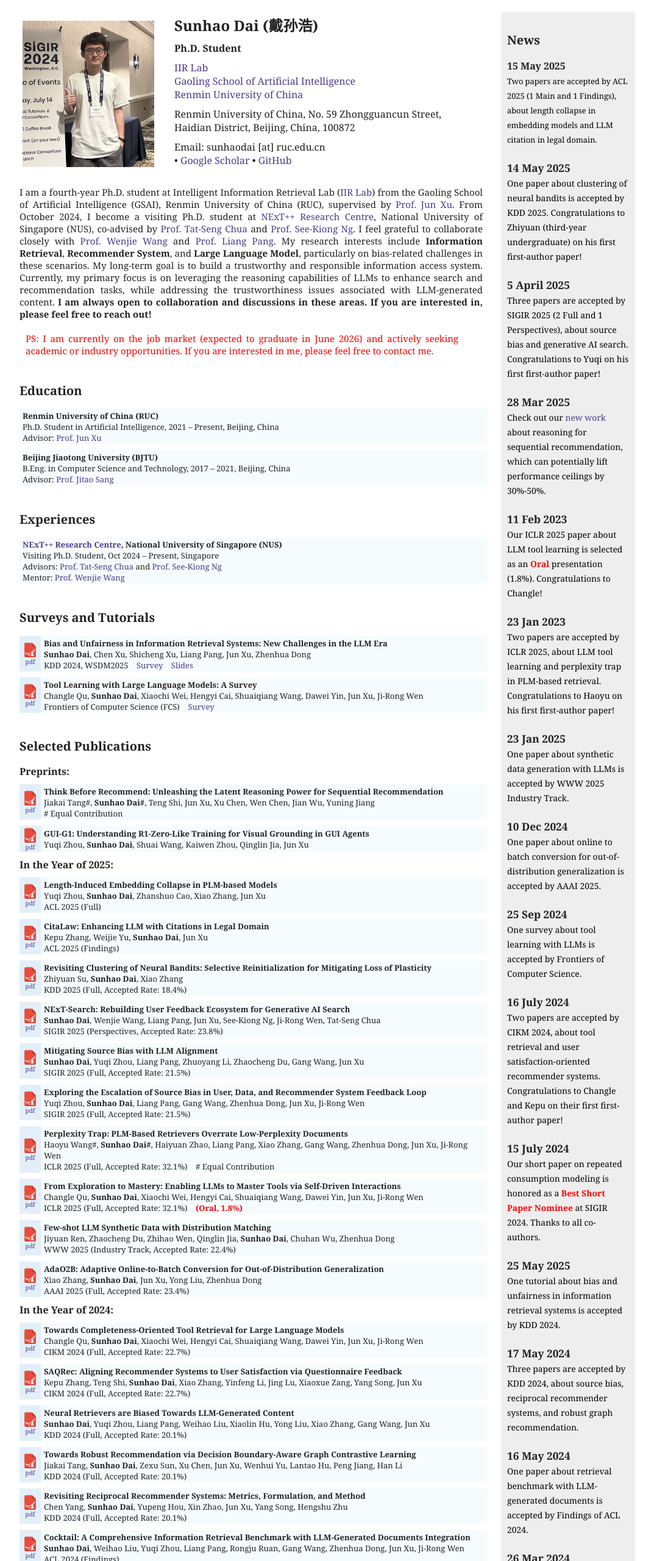
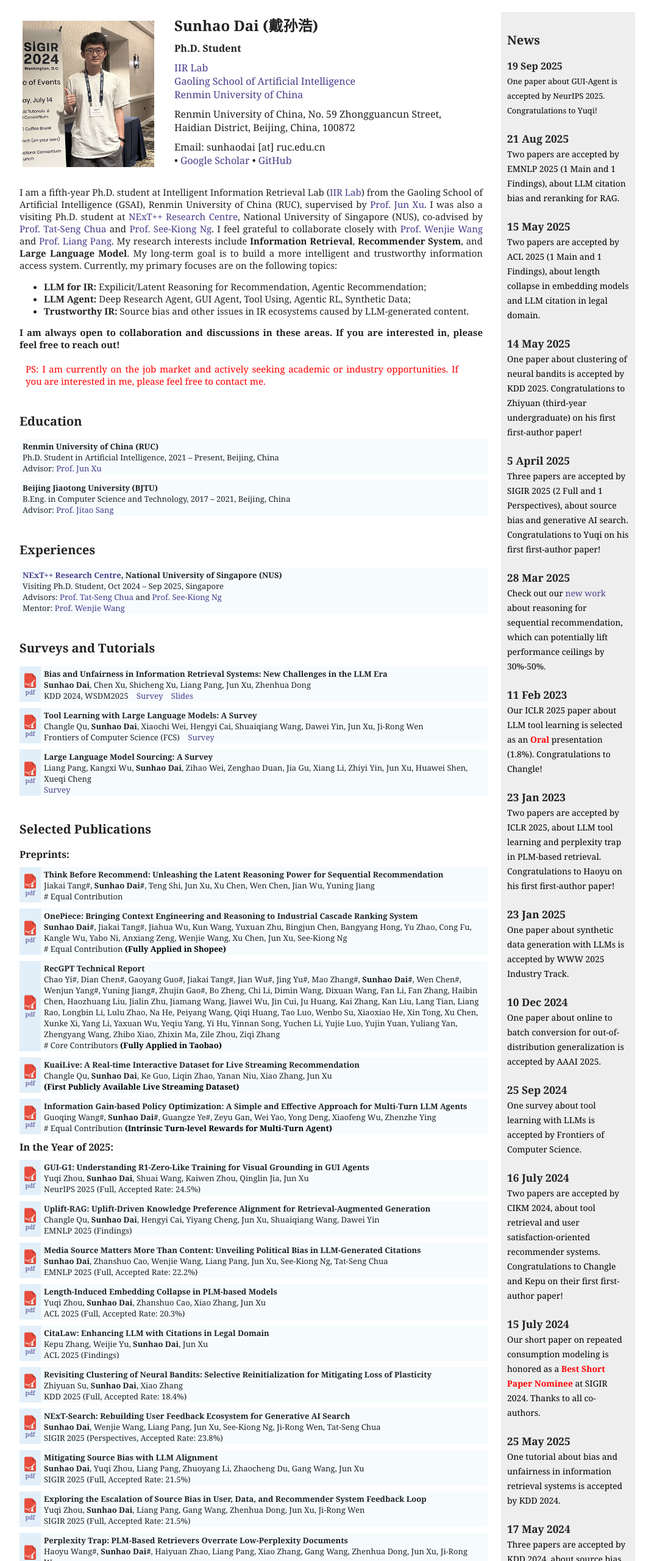
Before and after one commit to KID-22/kid-22.github.io, a plain HTML site: page index.html in a window 1280 px wide. Shown: the top 2560 px of the page at 61% size, without its empty margins (103-1176 px from the left). Drawn offline with Linux system fonts and the light colour scheme.

Commit message:
Update index.html

```diff
--- a/index.html
+++ b/index.html
@@ -27,6 +27,18 @@
 <div id="news">
     <h2>News</h2><br>
     <font size="3px">
+
+    <b>19 Sep 2025</b><br>
+    <span class="easylink">
+    One paper about GUI-Agent is accepted by NeurIPS 2025. Congratulations to Yuqi!
+    </span><br><br>
+    </font>
+
+    <b>21 Aug 2025</b><br>
+    <span class="easylink">
+    Two papers are accepted by EMNLP 2025 (1 Main and 1 Findings), about LLM citation bias and reranking for RAG.
+    </span><br><br>
+    </font>
 
     <b>15 May 2025</b><br>
     <span class="easylink">
@@ -177,18 +189,24 @@
 </tbody></table>
 
 <div style="margin-top:20px; text-align:justify;">
-I am a fourth-year Ph.D. student at Intelligent Information Retrieval Lab (<a href="https://ruc-iir-lab.github.io/", target="_blank">IIR Lab</a>) from the Gaoling School of Artificial Intelligence (GSAI), Renmin University of China (RUC), supervised by <a href="https://gsai.ruc.edu.cn/~junxu" target="_blank">Prof. Jun Xu</a>.
+I am a fifth-year Ph.D. student at Intelligent Information Retrieval Lab (<a href="https://ruc-iir-lab.github.io/", target="_blank">IIR Lab</a>) from the Gaoling School of Artificial Intelligence (GSAI), Renmin University of China (RUC), supervised by <a href="https://gsai.ruc.edu.cn/~junxu" target="_blank">Prof. Jun Xu</a>.
 
-From October 2024, I become a visiting Ph.D. student at <a href="http://www.nextcenter.org/" target="_blank">NExT++ Research Centre</a>,
+I was also a visiting Ph.D. student at <a href="http://www.nextcenter.org/" target="_blank">NExT++ Research Centre</a>,
 National University of Singapore (NUS), co-advised by <a href="https://www.chuatatseng.com/" target="_blank">Prof. Tat-Seng Chua</a> and <a href="https://www.comp.nus.edu.sg/~ngsk/" target="_blank">Prof. See-Kiong Ng</a>.
 I feel grateful to collaborate closely with <a href="https://wenjiewwj.github.io/" target="_blank">Prof. Wenjie Wang</a> and <a href="https://pl8787.github.io/" target="_blank">Prof. Liang Pang</a>.
 
-My research interests include <b>Information Retrieval</b>, <b>Recommender System</b>, and <b>Large Language Model</b>, particularly on bias-related challenges in these scenarios. My long-term goal is to build a trustworthy and responsible information access system. Currently, my primary focus is on leveraging the reasoning capabilities of LLMs to enhance search and recommendation tasks, while addressing the trustworthiness issues associated with LLM-generated content. <b>I am always open to collaboration and discussions in these areas. If you are interested in, please feel free to reach out!</b>
+My research interests include <b>Information Retrieval</b>, <b>Recommender System</b>, and <b>Large Language Model</b>. My long-term goal is to build a more intelligent and trustworthy information access system. Currently, my primary focuses are on the following topics:
+<ul>
+  <li><b>LLM for IR:</b> Expilicit/Latent Reasoning for Recommendation, Agentic Recommendation;</li>
+  <li><b>LLM Agent:</b> Deep Research Agent, GUI Agent, Tool Using, Agentic RL, Synthetic Data;</li>
+  <li><b>Trustworthy IR:</b> Source bias and other issues in IR ecosystems caused by LLM-generated content. </li>
+</ul>
+<b>I am always open to collaboration and discussions in these areas. If you are interested in, please feel free to reach out!</b>
 </div>
 <!-- =======================================================================!-->
 
 <div style="margin-top:20px; text-align:justify;">
-    <p><font color='red'>PS: I am currently on the job market (expected to graduate in June 2026) and actively seeking academic or industry opportunities. If you are interested in me, please feel free to contact me.</font></p>
+    <p><font color='red'>PS: I am currently on the job market and actively seeking academic or industry opportunities. If you are interested in me, please feel free to contact me.</font></p>
 </div>
 
 
@@ -238,7 +256,7 @@
       <td>
         <span class="title"><a href="http://www.nextcenter.org/" target="_blank">NExT++ Research Centre</a>,
         National University of Singapore (NUS)</span> <br>
-        Visiting&nbsp;Ph.D.&nbsp;Student, Oct&nbsp;2024&nbsp;–&nbsp;Present, Singapore <br>
+        Visiting&nbsp;Ph.D.&nbsp;Student, Oct&nbsp;2024&nbsp;–&nbsp;Sep&nbsp;2025, Singapore <br>
         Advisors: <a href="https://www.chuatatseng.com/" target="_blank">Prof.&nbsp;Tat-Seng&nbsp;Chua</a> and
                   <a href="https://www.comp.nus.edu.sg/~ngsk/" target="_blank">Prof.&nbsp;See-Kiong&nbsp;Ng</a> <br>
         Mentor: <a href="https://wenjiewwj.github.io/" target="_blank">Prof.&nbsp;Wenjie&nbsp;Wang</a>
@@ -273,6 +291,14 @@
 </tr></tbody></table>
 
 
+<table><tbody><tr>
+  <td class="left"><a href="https://link.springer.com/article/10.1007/s11704-024-40678-2" target="_blank"><img src="./images/pdf.png" width="25" height="25"><br>pdf</a></td>
+  <td>
+    <span class="title">Large Language Model Sourcing: A Survey</span>
+    <br>Liang Pang, Kangxi Wu, <b>Sunhao Dai</b>, Zihao Wei, Zenghao Duan, Jia Gu, Xiang Li, Zhiyi Yin, Jun Xu, Huawei Shen, Xueqi Cheng
+    <br> <a href="https://arxiv.org/pdf/2510.10161" target="_blank">Survey</a>
+  </td>
+</tr></tbody></table>
 
 <!-- =======================================================================!-->
 
@@ -296,14 +322,52 @@
   </td>
 </tr></tbody></table>
 
-<!-- <table><tbody><tr>
-  <td class="left"><a href="https://arxiv.org/abs/2503.03743" target="_blank"><img src="./images/pdf.png" width="25" height="25"><br>pdf</a>
-</td>
+<table><tbody><tr>
+  <td class="left"><a href="https://arxiv.org/abs/2509.18091" target="_blank"><img src="./images/pdf.png" width="25" height="25"><br>pdf</a></td>
   <td>
-    <span class="title">CHOP: Mobile Operating Assistant with Constrained High-frequency Optimized Subtask Planning</span>
-    <br>Yuqi Zhou, Shuai Wang, <b>Sunhao Dai</b>, Qinglin Jia, Zhaocheng Du, Zhenhua Dong, Jun Xu
+    <span class="title">OnePiece: Bringing Context Engineering and Reasoning to Industrial Cascade Ranking System
+    </span>
+    <br><b>Sunhao Dai#</b>, Jiakai Tang#, Jiahua Wu, Kun Wang, Yuxuan Zhu, Bingjun Chen, Bangyang Hong, Yu Zhao, Cong Fu, Kangle Wu, Yabo Ni, Anxiang Zeng, Wenjie Wang, Xu Chen, Jun Xu, See-Kiong Ng
+    <br># Equal Contribution <b><font color="black">(Fully Applied in Shopee)</font></b>
   </td>
-</tr></tbody></table> -->
+</tr></tbody></table>
+
+<table><tbody><tr>
+  <td class="left"><a href="https://arxiv.org/abs/2507.22879" target="_blank"><img src="./images/pdf.png" width="25" height="25"><br>pdf</a></td>
+  <td>
+    <span class="title">RecGPT Technical Report
+    </span>
+    <br>Chao Yi#, Dian Chen#, Gaoyang Guo#, Jiakai Tang#, Jian Wu#, Jing Yu#, Mao Zhang#, <b>Sunhao Dai#</b>, Wen Chen#, Wenjun Yang#, Yuning Jiang#, Zhujin Gao#, Bo Zheng, Chi Li, Dimin Wang, Dixuan Wang, Fan Li, Fan Zhang, Haibin Chen, Haozhuang Liu, Jialin Zhu, Jiamang Wang, Jiawei Wu, Jin Cui, Ju Huang, Kai Zhang, Kan Liu, Lang Tian, Liang Rao, Longbin Li, Lulu Zhao, Na He, Peiyang Wang, Qiqi Huang, Tao Luo, Wenbo Su, Xiaoxiao He, Xin Tong, Xu Chen, Xunke Xi, Yang Li, Yaxuan Wu, Yeqiu Yang, Yi Hu, Yinnan Song, Yuchen Li, Yujie Luo, Yujin Yuan, Yuliang Yan, Zhengyang Wang, Zhibo Xiao, Zhixin Ma, Zile Zhou, Ziqi Zhang
+    <br># Core Contributors <b><font color="black">(Fully Applied in Taobao)</font></b>
+  </td>
+</tr></tbody></table>
+
+
+<table><tbody><tr>
+  <td class="left"><a href="https://arxiv.org/abs/2508.05633?" target="_blank"><img src="./images/pdf.png" width="25" height="25"><br>pdf</a></td>
+  <td>
+    <span class="title">KuaiLive: A Real-time Interactive Dataset for Live Streaming Recommendation
+    </span>
+    <br>Changle Qu, <b>Sunhao Dai</b>, Ke Guo, Liqin Zhao, Yanan Niu, Xiao Zhang, Jun Xu
+    <br><b><font color="black">(First Publicly Available Live Streaming Dataset)</font></b>
+  </td>
+</tr></tbody></table>
+
+
+<table><tbody><tr>
+  <td class="left"><a href="https://arxiv.org/abs/2510.14967" target="_blank"><img src="./images/pdf.png" width="25" height="25"><br>pdf</a></td>
+  <td>
+    <span class="title">Information Gain-based Policy Optimization: A Simple and Effective Approach for Multi-Turn LLM Agents
+
+    </span>
+    <br>Guoqing Wang#, <b>Sunhao Dai#</b>, Guangze Ye#, Zeyu Gan, Wei Yao, Yong Deng, Xiaofeng Wu, Zhenzhe Ying
+    <br># Equal Contribution <b><font color="black">(Intrinsic Turn-level Rewards for Multi-Turn Agent)</font></b>
+  </td>
+</tr></tbody></table>
+
+<!-- =========================  2025  ========================= -->
+<!-- <b> In the Year of 2025: </b> </br></br> -->
+<h3>In the Year of 2025:</h3>
 
 
 <table><tbody><tr>
@@ -311,26 +375,46 @@
   <td>
     <span class="title">GUI-G1: Understanding R1-Zero-Like Training for Visual Grounding in GUI Agents</span>
     <br>Yuqi Zhou, <b>Sunhao Dai</b>, Shuai Wang, Kaiwen Zhou, Qinglin Jia, Jun Xu
+    <br>NeurIPS 2025 (Full, Accepted Rate: 24.5%)
   </td>
 </tr></tbody></table>
 
 
-<!-- =========================  2025  ========================= -->
-<!-- <b> In the Year of 2025: </b> </br></br> -->
-<h3>In the Year of 2025:</h3>
 
 <table><tbody><tr>
-  <td class="left"><a href="https://arxiv.org/abs/2410.24200" target="_blank"><img src="./images/pdf.png" width="25" height="25"><br>pdf</a>
+  <td class="left"><a href="https://aclanthology.org/2025.findings-emnlp.511/" target="_blank"><img src="./images/pdf.png" width="25" height="25"><br>pdf</a>
+</td>
+  <td>
+    <span class="title">Uplift-RAG: Uplift-Driven Knowledge Preference Alignment for Retrieval-Augmented Generation</span>
+    <br>Changle Qu, <b>Sunhao Dai</b>, Hengyi Cai, Yiyang Cheng, Jun Xu, Shuaiqiang Wang, Dawei Yin
+    <br>EMNLP 2025 (Findings)
+  </td>
+</tr></tbody></table>
+
+
+<table><tbody><tr>
+  <td class="left"><a href="https://aclanthology.org/2025.emnlp-main.872/" target="_blank"><img src="./images/pdf.png" width="25" height="25"><br>pdf</a>
+</td>
+  <td>
+    <span class="title">Media Source Matters More Than Content: Unveiling Political Bias in LLM-Generated Citations</span>
+    <br><b>Sunhao Dai</b>, Zhanshuo Cao, Wenjie Wang, Liang Pang, Jun Xu, See-Kiong Ng, Tat-Seng Chua
+    <br>EMNLP 2025 (Full, Accepted Rate: 22.2%)
+  </td>
+</tr></tbody></table>
+
+
+<table><tbody><tr>
+  <td class="left"><a href="https://aclanthology.org/2025.acl-long.1396/" target="_blank"><img src="./images/pdf.png" width="25" height="25"><br>pdf</a>
 </td>
   <td>
     <span class="title">Length-Induced Embedding Collapse in PLM-based Models</span>
     <br>Yuqi Zhou, <b>Sunhao Dai</b>, Zhanshuo Cao, Xiao Zhang, Jun Xu
-    <br>ACL 2025 (Full)
+    <br>ACL 2025 (Full, Accepted Rate: 20.3%)
   </td>
 </tr></tbody></table>
 
 <table><tbody><tr>
-  <td class="left"><a href="https://arxiv.org/abs/2412.14556" target="_blank"><img src="./images/pdf.png" width="25" height="25"><br>pdf</a>
+  <td class="left"><a href="https://aclanthology.org/2025.findings-acl.583/" target="_blank"><img src="./images/pdf.png" width="25" height="25"><br>pdf</a>
   </td>
     <td>
     <span class="title">CitaLaw: Enhancing LLM with Citations in Legal Domain</span>
@@ -340,7 +424,7 @@
 </tr></tbody></table>
 
 <table><tbody><tr>
-<td class="left"><a href="" target="_blank"><img src="./images/pdf.png" width="25" height="25"><br>pdf</a>
+<td class="left"><a href="https://dl.acm.org/doi/10.1145/3711896.3737105" target="_blank"><img src="./images/pdf.png" width="25" height="25"><br>pdf</a>
 </td>
   <td>
   <span class="title">Revisiting Clustering of Neural Bandits: Selective Reinitialization for Mitigating Loss of Plasticity</span>
@@ -350,7 +434,7 @@
 </tr></tbody></table>
 
 <table><tbody><tr>
-  <td class="left"><a href="http://arxiv.org/abs/2505.14680" target="_blank"><img src="./images/pdf.png" width="25" height="25"><br>pdf</a></td>
+  <td class="left"><a href="https://dl.acm.org/doi/10.1145/3726302.3730353" target="_blank"><img src="./images/pdf.png" width="25" height="25"><br>pdf</a></td>
   <td>
     <span class="title">NExT-Search: Rebuilding User Feedback Ecosystem for Generative AI Search</span>
     <br><b>Sunhao Dai</b>, Wenjie Wang, Liang Pang, Jun Xu, See-Kiong Ng, Ji-Rong Wen, Tat-Seng Chua
@@ -548,8 +632,8 @@
 </td></tr></tbody></table>
 
 <table><tbody><tr><td>
-  <span class="title">National Scholarship (国家奖学金), &nbsp;&nbsp;2024</span> &nbsp;&nbsp;<br>
-  - Ministry of Education of the People's Republic of China
+  <span class="title">National Scholarship (博士生国家奖学金), &nbsp;&nbsp;2024, 2025</span> &nbsp;&nbsp;<br>
+  - Ministry of Education of the People's Republic of China (Two consecutive years)
 </td></tr></tbody></table>
 
 <table><tbody><tr><td>
@@ -590,13 +674,25 @@
 </td></tr></tbody></table>
 
 <table><tbody><tr><td>
-  <span class="title">National Scholarship (国家奖学金), &nbsp;&nbsp;2018-2020</span> &nbsp;&nbsp;<br>
+  <span class="title">National Scholarship (本科生国家奖学金), &nbsp;&nbsp;2018, 2019, 2020</span> &nbsp;&nbsp;<br>
   - Ministry of Education of the People's Republic of China (Three consecutive years)
 </td></tr></tbody></table>
 
 
 
 <h2 style="CLEAR: both;">Invited&nbsp;Talks</h2>
+
+<table><tbody><tr><td>
+  <span class="title">Latent Reasoning for Recommendation</span>&nbsp;&nbsp;
+  <br> - Kuaishou, Beijing, Oct&nbsp;2025
+</td></tr></tbody></table>
+
+
+<table><tbody><tr><td>
+  <span class="title">Source Bias: A New Challenge When Generative AI Meets Information Retrieval</span>&nbsp;&nbsp;
+  <br> - YSSNLP, Dalian, June&nbsp;2025
+</td></tr></tbody></table>
+
 
 <table><tbody><tr><td>
   <span class="title">Source Bias: A New Challenge When Generative AI Meets Information Retrieval</span>&nbsp;&nbsp;
@@ -691,11 +787,12 @@
       <span class="title">Program&nbsp;Committee&nbsp;Member&nbsp;/&nbsp;Reviewer&nbsp;for Conferences:</span><br>
       NeurIPS: 2022–2025<br>
       ICML: 2025<br>
-      ICLR: 2025<br>
+      ICLR: 2025-2026<br>
       KDD: 2024–2025<br>
       SIGIR: 2025<br>
-      WWW: 2025<br>
-      ACL ARR: 2025<br>
+      WWW: 2025-2026<br>
+      ACL ARR: 2025-2026<br>
+      AAAI: 2026<br>
       CIKM: 2024–2025<br>
     </td></tr>
   </tbody>
@@ -730,7 +827,7 @@
 
 <br>
 <a href="https://clustrmaps.com/site/1c63p"  title="ClustrMaps"><img src="//www.clustrmaps.com/map_v2.png?d=hJNorlVjQOA4i5BBoAPvUaFlaQypX4Se2dFhMuYRUBs&cl=ffffff" /></a>
-<p>Last update: May, 2025. Webpage template borrows from <a href="http://staff.ustc.edu.cn/~hexn/">Prof. Xiangnan He</a>.</p>
+<p>Last update: Nov, 2025. Webpage template borrows from <a href="http://staff.ustc.edu.cn/~hexn/">Prof. Xiangnan He</a>.</p>
 <!-- <script type="text/javascript" src="files/fly.js"></script>
  -->
 </div>
```
